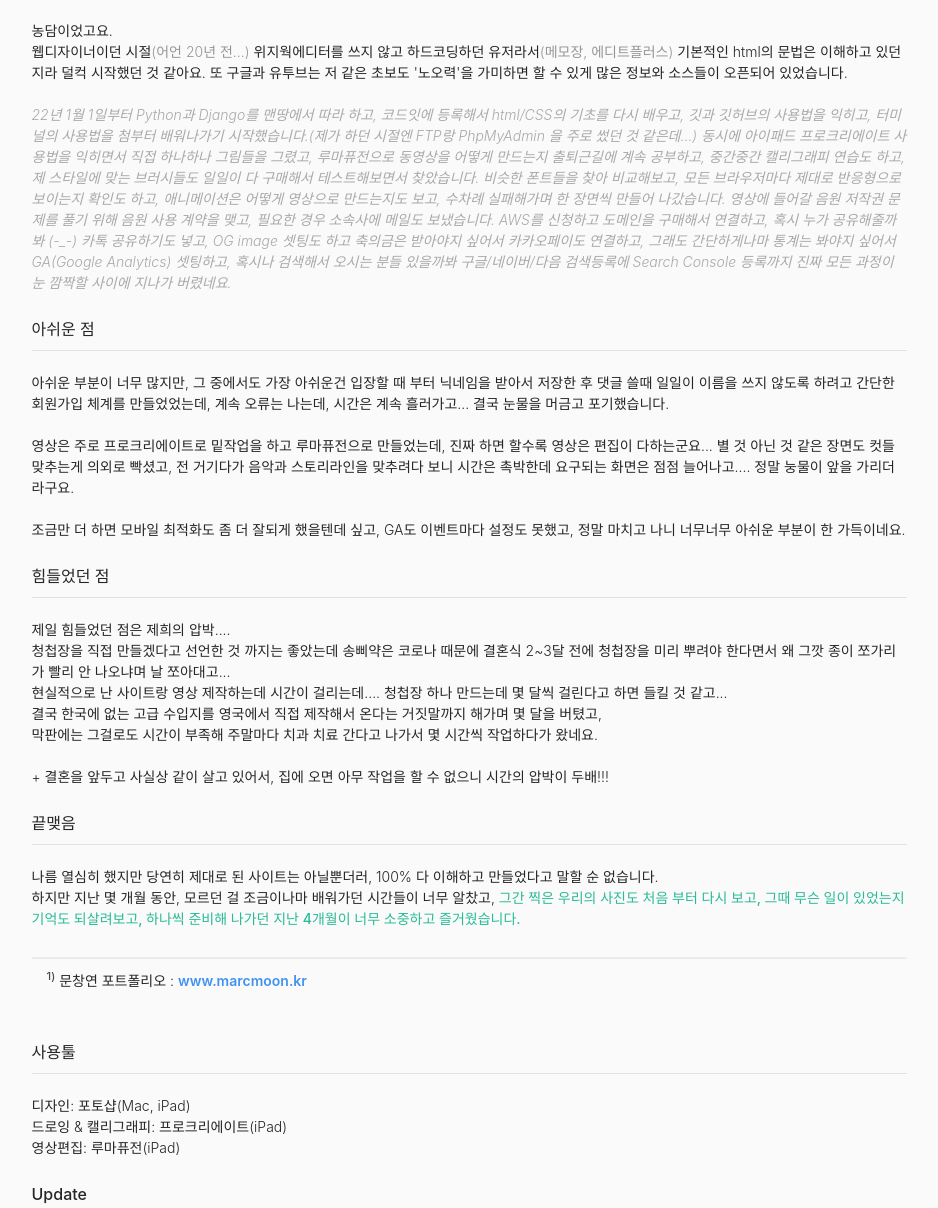
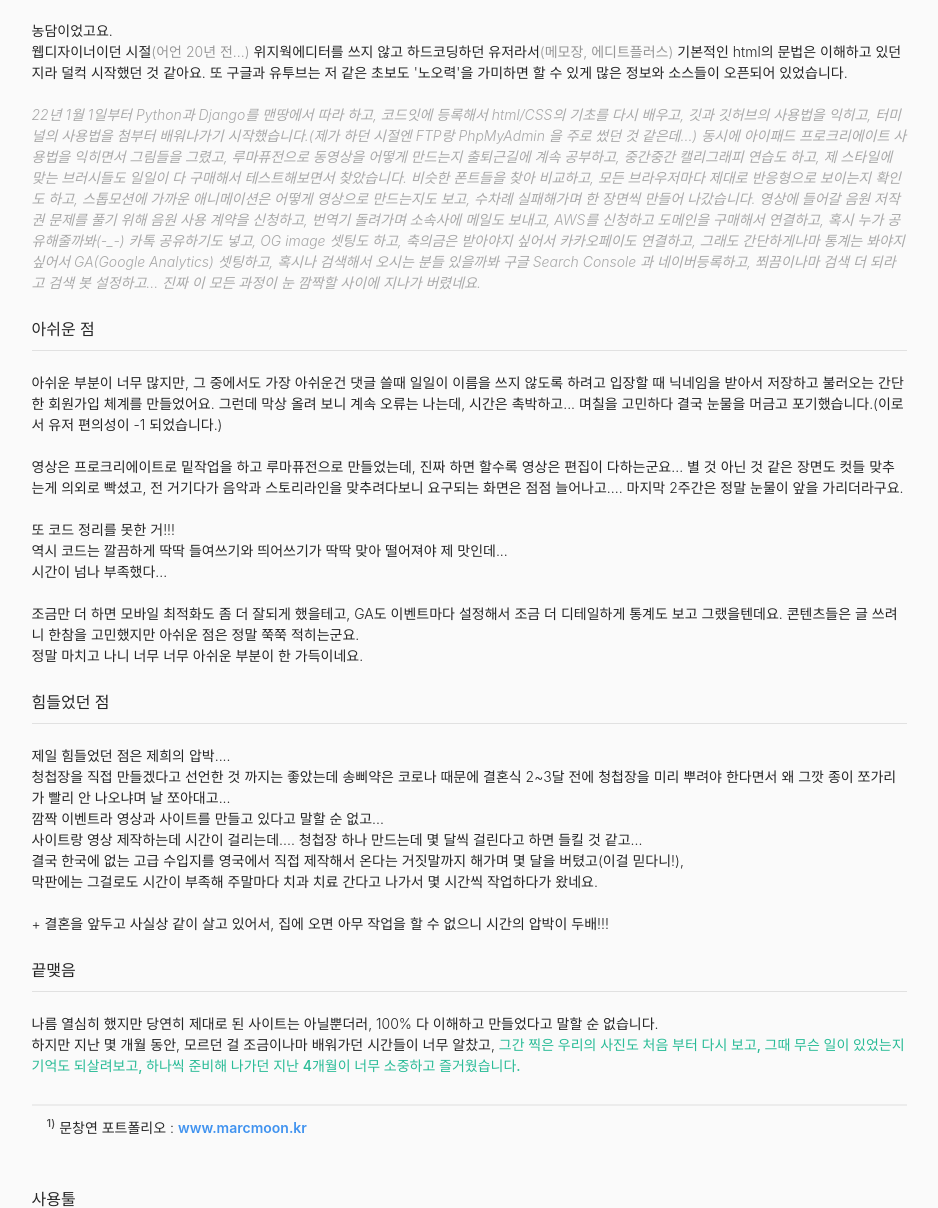
Before and after one commit to ngine-zz/Weddingram, a Django app: page /content/about/ in a window 1280 px wide. Shown: the part 4160-5368 px from the top of the page, without its empty margins (171-1109 px from the left). Run offline with Django 4.2, Linux system fonts and the light colour scheme; some libraries are stand-ins or nearby versions.

```diff
--- a/templates/Weddingram/about.html
+++ b/templates/Weddingram/about.html
@@ -176,39 +176,55 @@
                       농담이었고요.<br>
                       웹디자이너이던 시절<font class="grey">(어언 20년 전...)</font> 위지웍에디터를 쓰지 않고 하드코딩하던 유저라서<font class="grey">(메모장, 에디트플러스)</font> 기본적인 html의 문법은 이해하고 있던 지라 덜컥 시작했던 것 같아요. 또 구글과 유투브는 저 같은 초보도 '노오력'을 가미하면 할 수 있게 많은 정보와 소스들이 오픈되어 있었습니다.<br><br>
 
-                      <font style="font-style: italic;color:darkgrey">22년 1월 1일부터 Python과 Django를 맨땅에서 따라 하고, 코드잇에 등록해서 html/CSS의 기초를 다시 배우고, 깃과 깃허브의 사용법을 익히고, 터미널의 사용법을 첨부터 배워나가기 시작했습니다.(제가 하던 시절엔 FTP랑 PhpMyAdmin 을 주로 썼던 것 같은데...)
-                      동시에 아이패드 프로크리에이트 사용법을 익히면서 직접 하나하나 그림들을 그렸고, 루마퓨전으로 동영상을 어떻게 만드는지 출퇴근길에 계속 공부하고,
-                      중간중간 캘리그래피 연습도 하고, 제 스타일에 맞는 브러시들도 일일이 다 구매해서 테스트해보면서 찾았습니다.
-                      비슷한 폰트들을 찾아 비교해보고, 모든 브라우저마다 제대로 반응형으로 보이는지 확인도 하고,
-                      애니메이션은 어떻게 영상으로 만드는지도 보고,
-                      수차례 실패해가며 한 장면씩 만들어 나갔습니다.
-                      영상에 들어갈 음원 저작권 문제를 풀기 위해 음원 사용 계약을 맺고, 필요한 경우 소속사에 메일도 보냈습니다.
-                      AWS를 신청하고 도메인을 구매해서 연결하고,
-                      혹시 누가 공유해줄까봐 (-_-) 카톡 공유하기도 넣고, OG image 셋팅도 하고
-                      축의금은 받아야지 싶어서 카카오페이도 연결하고,
-                      그래도 간단하게나마 통계는 봐야지 싶어서 GA(Google Analytics) 셋팅하고,
-                      혹시나 검색해서 오시는 분들 있을까봐 구글/네이버/다음 검색등록에 Search Console 등록까지
-                      진짜 모든 과정이 눈 깜짝할 사이에 지나가 버렸네요.</font><br><br></dd>
+                      <font style="font-style: italic;color:darkgrey">
+                          22년 1월 1일부터 Python과 Django를 맨땅에서 따라 하고,
+                          코드잇에 등록해서 html/CSS의 기초를 다시 배우고,
+                          깃과 깃허브의 사용법을 익히고,
+                          터미널의 사용법을 첨부터 배워나가기 시작했습니다.(제가 하던 시절엔 FTP랑 PhpMyAdmin 을 주로 썼던 것 같은데...)
+                          동시에 아이패드 프로크리에이트 사용법을 익히면서 그림들을 그렸고,
+                          루마퓨전으로 동영상을 어떻게 만드는지 출퇴근길에 계속 공부하고,
+                          중간중간 캘리그래피 연습도 하고, 제 스타일에 맞는 브러시들도 일일이 다 구매해서 테스트해보면서 찾았습니다.
+                          비슷한 폰트들을 찾아 비교하고, 모든 브라우저마다 제대로 반응형으로 보이는지 확인도 하고,
+                          스톱모션에 가까운 애니메이션은 어떻게 영상으로 만드는지도 보고,
+                          수차례 실패해가며 한 장면씩 만들어 나갔습니다.
+                          영상에 들어갈 음원 저작권 문제를 풀기 위해 음원 사용 계약을 신청하고,
+                          번역기 돌려가며 소속사에 메일도 보내고,
+                          AWS를 신청하고 도메인을 구매해서 연결하고,
+                          혹시 누가 공유해줄까봐(-_-) 카톡 공유하기도 넣고,
+                          OG image 셋팅도 하고,
+                          축의금은 받아야지 싶어서 카카오페이도 연결하고,
+                          그래도 간단하게나마 통계는 봐야지 싶어서 GA(Google Analytics) 셋팅하고,
+                          혹시나 검색해서 오시는 분들 있을까봐 구글 Search Console 과 네이버등록하고,
+                          쬐끔이나마 검색 더 되라고 검색 봇 설정하고...
+                          진짜 이 모든 과정이 눈 깜짝할 사이에 지나가 버렸네요.</font><br><br></dd>
 
                 <dt>아쉬운 점</dt>
                   <dd><br></dd>
 
-                        <dd>아쉬운 부분이 너무 많지만, 그 중에서도 가장 아쉬운건 입장할 때 부터 닉네임을 받아서 저장한 후 댓글 쓸때 일일이 이름을 쓰지 않도록 하려고 간단한 회원가입 체계를 만들었었는데,
-                            계속 오류는 나는데, 시간은 계속 흘러가고... 결국 눈물을 머금고 포기했습니다. <br><br>
+                        <dd>아쉬운 부분이 너무 많지만, 그 중에서도 가장 아쉬운건 댓글 쓸때 일일이 이름을 쓰지 않도록 하려고 입장할 때 닉네임을 받아서 저장하고 불러오는 간단한 회원가입 체계를 만들었어요.
+                            그런데 막상 올려 보니 계속 오류는 나는데, 시간은 촉박하고... 며칠을 고민하다 결국 눈물을 머금고 포기했습니다.(이로서 유저 편의성이 -1 되었습니다.)<br><br>
 
-                             영상은 주로 프로크리에이트로 밑작업을 하고 루마퓨전으로 만들었는데, 진짜 하면 할수록 영상은 편집이 다하는군요...
-                            별 것 아닌 것 같은 장면도 컷들 맞추는게 의외로 빡셨고, 전 거기다가 음악과 스토리라인을 맞추려다 보니 시간은 촉박한데 요구되는 화면은 점점 늘어나고....
-                            정말 눙물이 앞을 가리더라구요.<br><br>
+                             영상은 프로크리에이트로 밑작업을 하고 루마퓨전으로 만들었는데, 진짜 하면 할수록 영상은 편집이 다하는군요...
+                            별 것 아닌 것 같은 장면도 컷들 맞추는게 의외로 빡셨고, 전 거기다가 음악과 스토리라인을 맞추려다보니 요구되는 화면은 점점 늘어나고....
+                            마지막 2주간은 정말 눈물이 앞을 가리더라구요.<br><br>
 
-                            조금만 더 하면 모바일 최적화도 좀 더 잘되게 했을텐데 싶고, GA도 이벤트마다 설정도 못했고, 정말 마치고 나니 너무너무 아쉬운 부분이 한 가득이네요.<br><br>
+                            또 코드 정리를 못한 거!!! <br>
+                            역시 코드는 깔끔하게 딱딱 들여쓰기와 띄어쓰기가 딱딱 맞아 떨어져야 제 맛인데... <br>
+                            시간이 넘나 부족했다...<br><br>
+
+                            조금만 더 하면 모바일 최적화도 좀 더 잘되게 했을테고, GA도 이벤트마다 설정해서 조금 더 디테일하게 통계도 보고 그랬을텐데요.
+                            콘텐츠들은 글 쓰려니 한참을 고민했지만 아쉬운 점은 정말 쭉쭉 적히는군요.<br>
+                            정말 마치고 나니 너무 너무 아쉬운 부분이 한 가득이네요.<br><br>
+
                         </dd>
                 <dt>힘들었던 점</dt>
                   <dd><br></dd>
 
                 <dd>제일 힘들었던 점은 제희의 압박....<br>
                     청첩장을 직접 만들겠다고 선언한 것 까지는 좋았는데 송삐약은 코로나 때문에 결혼식 2~3달 전에 청첩장을 미리 뿌려야 한다면서 왜 그깟 종이 쪼가리가 빨리 안 나오냐며 날 쪼아대고... <br>
-                    현실적으로 난 사이트랑 영상 제작하는데 시간이 걸리는데.... 청첩장 하나 만드는데 몇 달씩 걸린다고 하면 들킬 것 같고... <br>
-                    결국 한국에 없는 고급 수입지를 영국에서 직접 제작해서 온다는 거짓말까지 해가며 몇 달을 버텼고,<br>
+                    깜짝 이벤트라 영상과 사이트를 만들고 있다고 말할 순 없고... <br>
+                    사이트랑 영상 제작하는데 시간이 걸리는데.... 청첩장 하나 만드는데 몇 달씩 걸린다고 하면 들킬 것 같고... <br>
+                    결국 한국에 없는 고급 수입지를 영국에서 직접 제작해서 온다는 거짓말까지 해가며 몇 달을 버텼고(이걸 믿다니!),<br>
                     막판에는 그걸로도 시간이 부족해 주말마다 치과 치료 간다고 나가서 몇 시간씩 작업하다가 왔네요.<br><br>
                     + 결혼을 앞두고 사실상 같이 살고 있어서, 집에 오면 아무 작업을 할 수 없으니 시간의 압박이 두배!!!<br><br></dd>
 
--- a/templates/Weddingram/base.html
+++ b/templates/Weddingram/base.html
@@ -51,7 +51,7 @@
         <nav>
         <div class="fixed">
             <div class="nav-content">
-            <a href="/main/"><img src="{% static 'images/weddingram-logo.png' %}" class="logo" alt=""/></a>
+            <a href="/main/"><img src="{% static 'images/weddingram-logo.png' %}" class="logo" style="image-rendering: -webkit-optimize-contrast;" alt=""/></a>
             <div class="desktop-only">
                 {% block search-block %}
                 {% endblock search-block %}
@@ -61,7 +61,7 @@
                 {% endblock homemenu %}
                 <a href="http://kko.to/fvqgBk7gK"><img src="{% static 'images/svg/liked.svg' %}" class="likes" alt=""></a>
                 <a href="{% url 'content:location' %}" title="찾아오시는 길"><img src="{% static 'images/svg/explore.svg' %}" class="explore" alt=""></a>
-                <a href="{% url 'content:profile' %}"><img src="{% static 'images/weddingram_profile.png' %}" class="user-profile" alt=""></a>
+                <a href="{% url 'content:profile' %}"><img src="{% static 'images/weddingram_profile.png' %}" class="user-profile" style="image-rendering: -webkit-optimize-contrast;" alt=""></a>
             </div>
             </div>
         </div>
```
Also changed, not shown: templates/Weddingram/copyright.html (+3 -5 lines), templates/Weddingram/main.html (+6 -6 lines), db.sqlite3.
